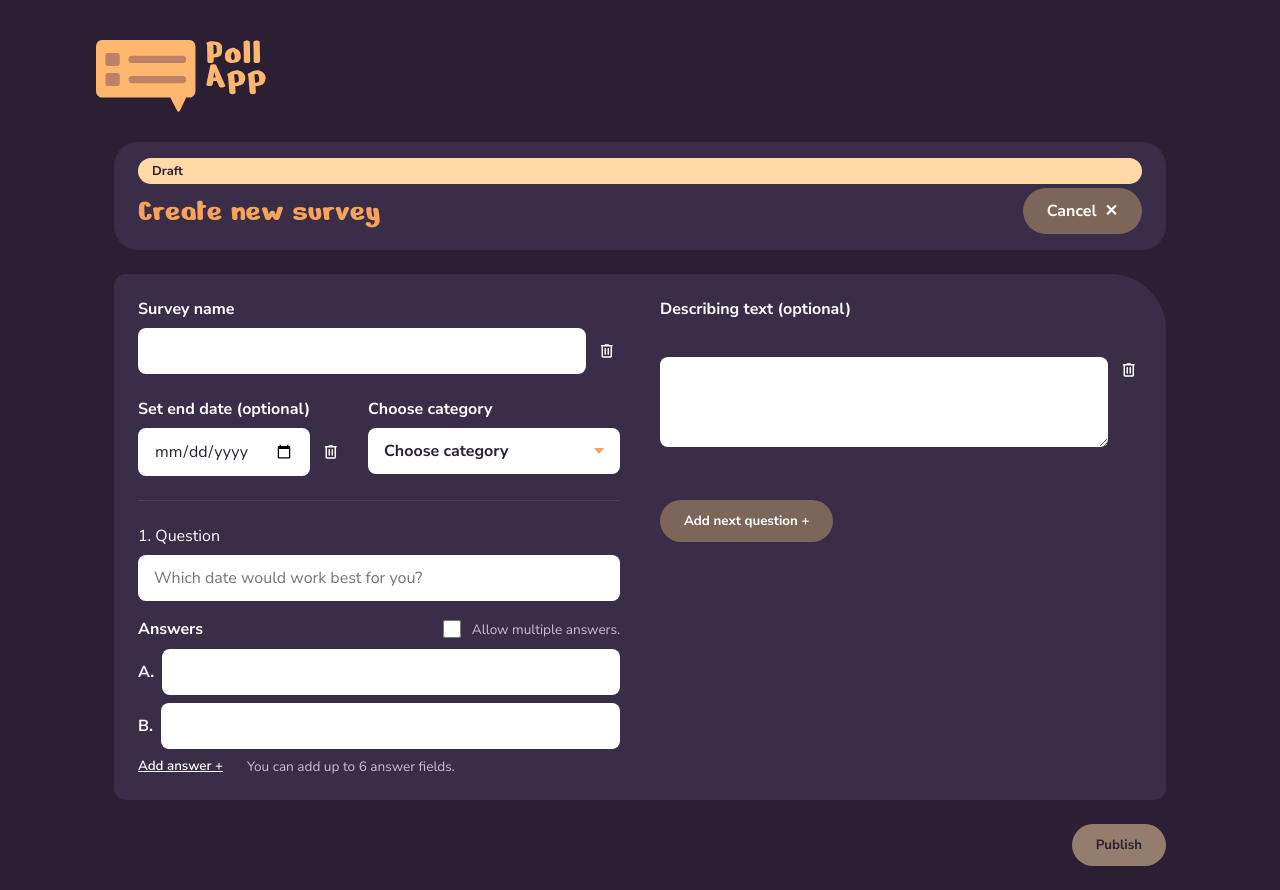
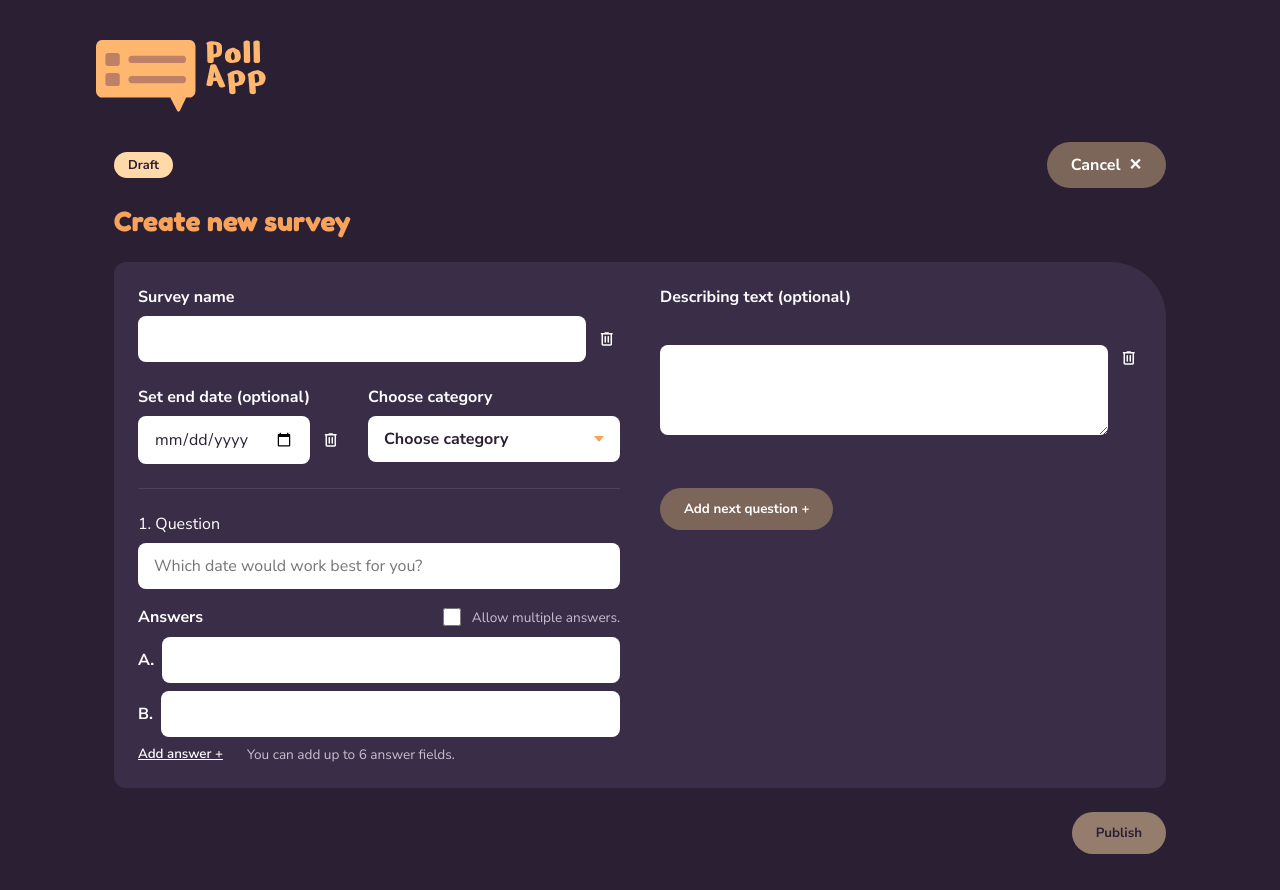
Before and after one commit to Curtis-GH/poll_app, an Angular app: page /surveys/new in a window 1280 px wide. Built offline with nearby package versions, Linux system fonts and the light colour scheme.

Commit message:
Revert "fix: Headline und Cancel-Button in gemeinsame Panel-Box verschieben"
This reverts commit dde8ed33471740520c2c08dcd2569b4bed70b422.

```diff
--- a/src/app/features/survey-create/survey-create.html
+++ b/src/app/features/survey-create/survey-create.html
@@ -1,14 +1,13 @@
 <div class="create-survey">
-  <div class="create-survey__topbar">
+  <div class="create-survey__header">
     <span class="badge">Draft</span>
-    <div class="create-survey__topbar-row">
-      <h1 class="create-survey__heading">Create new survey</h1>
-      <a class="button button--muted cancel-button" routerLink="/" (click)="clearDraft()">
-        <span class="cancel-button__text">Cancel</span>
-        ✕
-      </a>
-    </div>
+    <a class="button button--muted cancel-button" routerLink="/" (click)="clearDraft()">
+      <span class="cancel-button__text">Cancel</span>
+      ✕
+    </a>
   </div>
+
+  <h1 class="create-survey__heading">Create new survey</h1>
 
   <div class="create-survey__panel">
     <div class="field field--name">
--- a/src/app/features/survey-create/survey-create.scss
+++ b/src/app/features/survey-create/survey-create.scss
@@ -37,30 +37,17 @@
 }
 
 .create-survey {
-  &__topbar {
-    background: var(--color-surface);
-    border-radius: 24px;
-    padding: var(--space-sm) var(--space-md);
-    margin-bottom: var(--space-md);
+  &__header {
     display: flex;
-    flex-direction: column;
-    gap: 4px;
-  }
-
-  &__topbar-row {
-    display: flex;
+    justify-content: space-between;
     align-items: center;
-    justify-content: space-between;
-    gap: var(--space-md);
+    margin-bottom: var(--space-sm);
   }
 
   &__heading {
     color: var(--color-accent);
-    font-family: 'Nerko One', cursive;
-    font-weight: 400;
-    font-size: 2rem;
-    line-height: 1.15;
-    margin: 0;
+    font-size: 1.75rem;
+    margin-bottom: var(--space-md);
   }
 
   &__panel {
```
